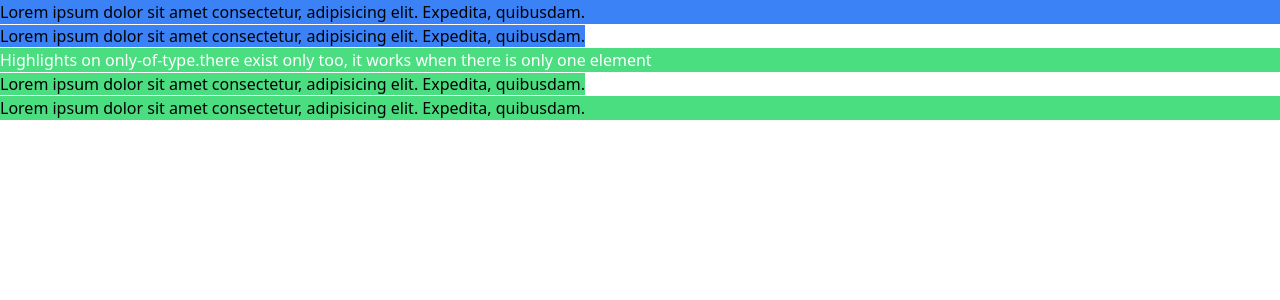
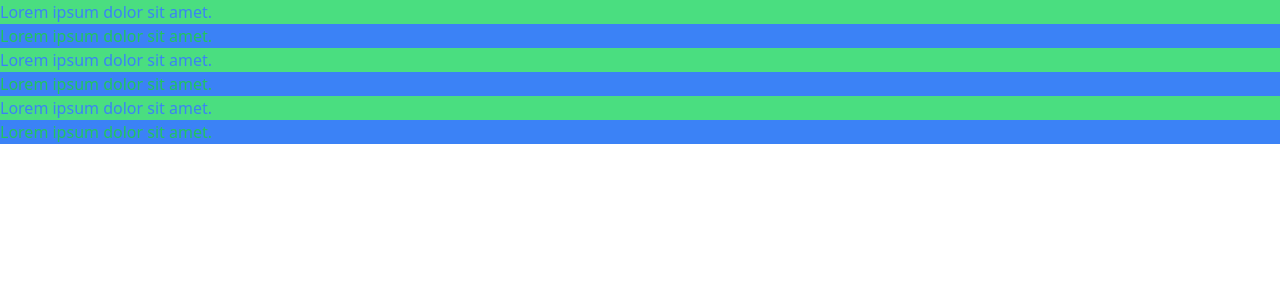
Before and after one commit to subash-gautam/learning-tailwind-css, a React (Vite) app: page / in a window 1280 px wide. Shown: the top 300 px of the page. Built offline with nearby package versions, Linux system fonts and the light colour scheme.

Commit message:
order : odd, even

```diff
--- a/src/App.jsx
+++ b/src/App.jsx
@@ -6,25 +6,23 @@ function App() {
     return (
         <>
             <div>
-                <p className="first-of-type:bg-blue-500 last-of-type:bg-green-400 only-of-type:text-white">
-                    Lorem ipsum dolor sit amet consectetur, adipisicing elit.
-                    Expedita, quibusdam.
+                <p className="odd:bg-green-400 odd:text-blue-500 even:bg-blue-500 even:text-green-500">
+                    Lorem ipsum dolor sit amet.
                 </p>
-                <a className="first-of-type:bg-blue-500 last-of-type:bg-green-400 only-of-type:text-white">
-                    Lorem ipsum dolor sit amet consectetur, adipisicing elit.
-                    Expedita, quibusdam.
-                </a>
-                <div className="first-of-type:bg-blue-500 last-of-type:bg-green-400 only-of-type:text-white">
-                    Highlights on only-of-type.there exist only too, it works
-                    when there is only one element
-                </div>
-                <a className="first-of-type:bg-blue-500 last-of-type:bg-green-400 only-of-type:text-white">
-                    Lorem ipsum dolor sit amet consectetur, adipisicing elit.
-                    Expedita, quibusdam.
-                </a>
-                <p className="first-of-type:bg-blue-500 last-of-type:bg-green-400 only-of-type:text-white">
-                    Lorem ipsum dolor sit amet consectetur, adipisicing elit.
-                    Expedita, quibusdam.
+                <p className="odd:bg-green-400 odd:text-blue-500 even:bg-blue-500 even:text-green-500">
+                    Lorem ipsum dolor sit amet.
+                </p>
+                <p className="odd:bg-green-400 odd:text-blue-500 even:bg-blue-500 even:text-green-500">
+                    Lorem ipsum dolor sit amet.
+                </p>
+                <p className="odd:bg-green-400 odd:text-blue-500 even:bg-blue-500 even:text-green-500">
+                    Lorem ipsum dolor sit amet.
+                </p>
+                <p className="odd:bg-green-400 odd:text-blue-500 even:bg-blue-500 even:text-green-500">
+                    Lorem ipsum dolor sit amet.
+                </p>
+                <p className="odd:bg-green-400 odd:text-blue-500 even:bg-blue-500 even:text-green-500">
+                    Lorem ipsum dolor sit amet.
                 </p>
             </div>
         </>
```
